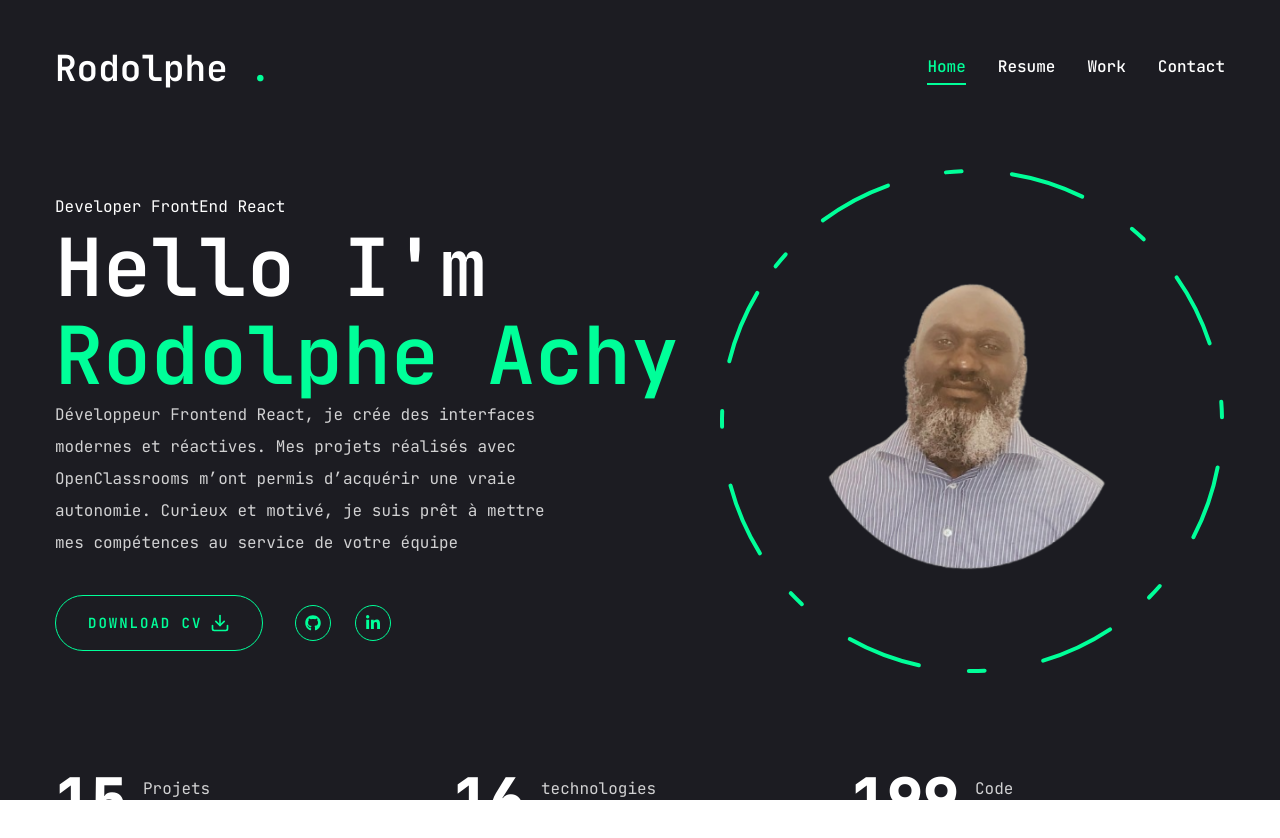
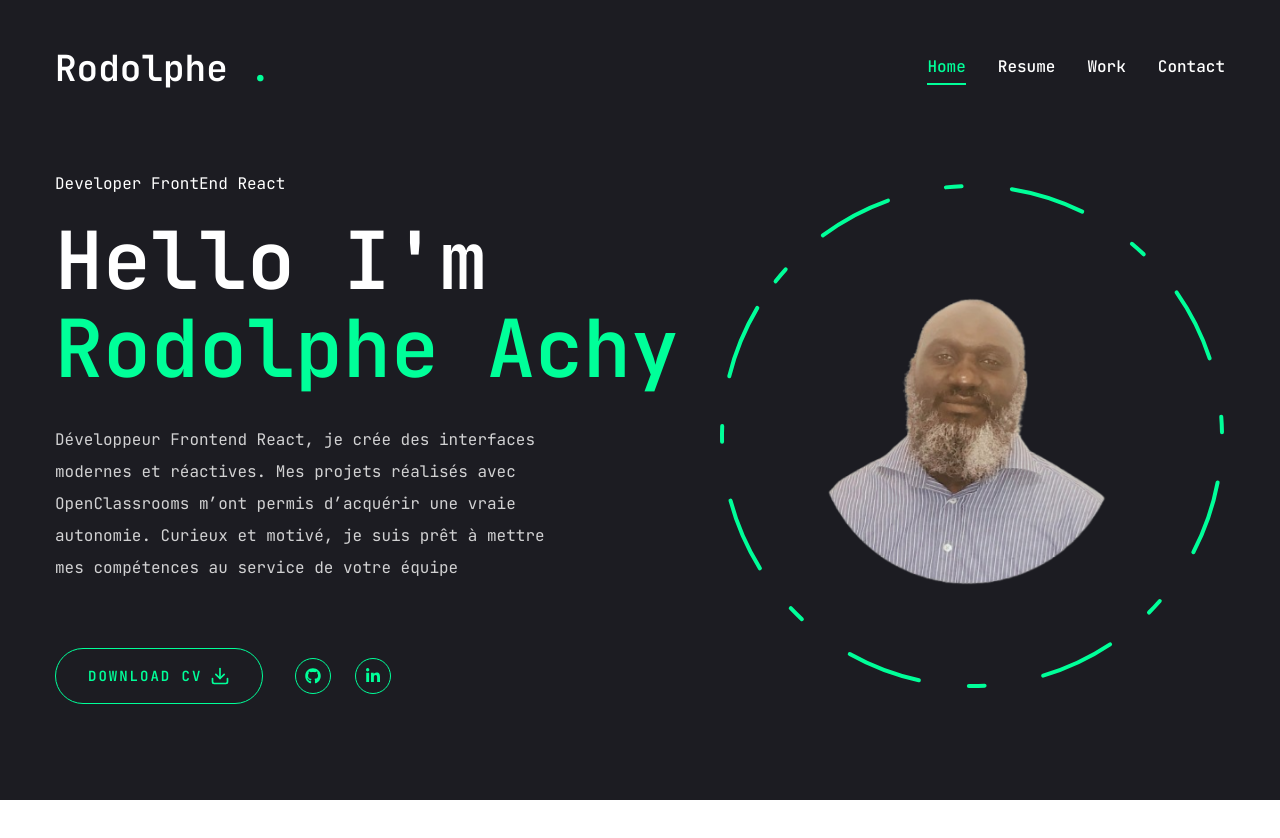
Before and after one commit to RodolpheACHY/portfolio-react-ra, a Next.js app: page / in a window 1280 px wide. Shown: the top 838 px of the page. Built offline with nearby package versions, Linux system fonts and the light colour scheme.

Commit message:
Improve text layout in page component
Updated text styling and spacing for better layout.

```diff
--- a/app/page.jsx
+++ b/app/page.jsx
@@ -13,11 +13,11 @@ const Home = () => {
         <div className="flex flex-col xl:flex-row items-center justify-between xl:pt-8 xl:pb-24">
           {/* text */}
           <div className="text-center xl:text-left order-2 xl:order-none">
-            <span>Developer FrontEnd React</span>
-            <h1 className="h1">
+            <span className="block mb-4">Developer FrontEnd React</span>
+            <h1 className="h1 mb-8">
               Hello I'm <br /> <span className="text-accent">Rodolphe Achy</span>
             </h1>
-            <p className="max-w-[500px] mb-9 text-white/80">
+            <p className="max-w-[500px] mb-16 text-white/80">
               Développeur Frontend React, je crée des interfaces modernes et réactives. Mes projets réalisés avec OpenClassrooms m’ont permis d’acquérir une vraie autonomie. Curieux et motivé, je suis prêt à mettre mes compétences au service de votre équipe
             </p>
             {/* btn and socials */}
```
